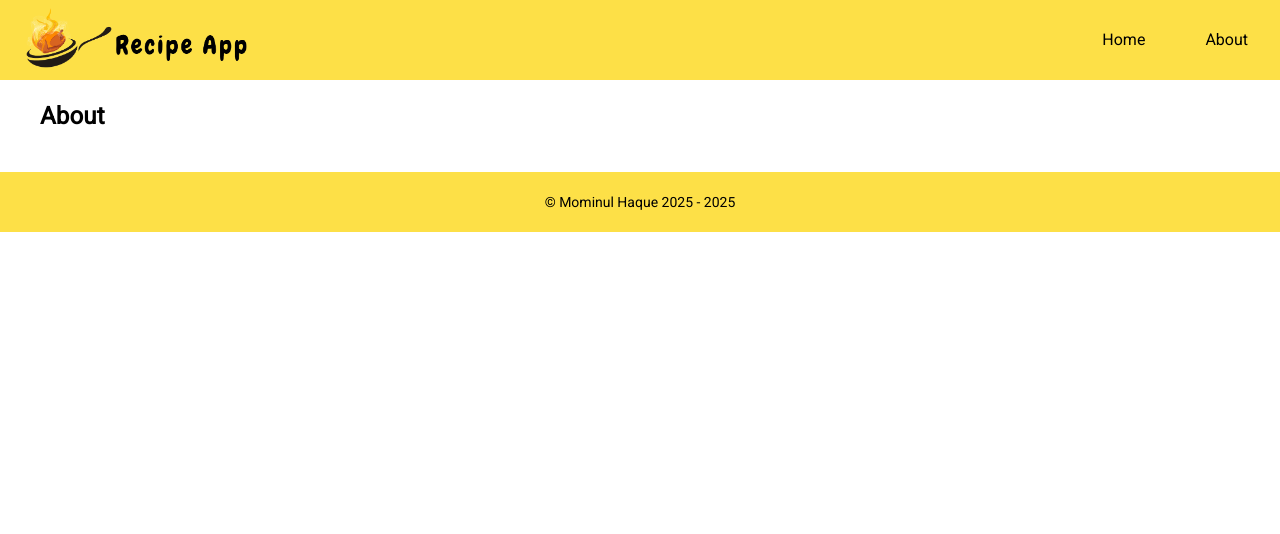
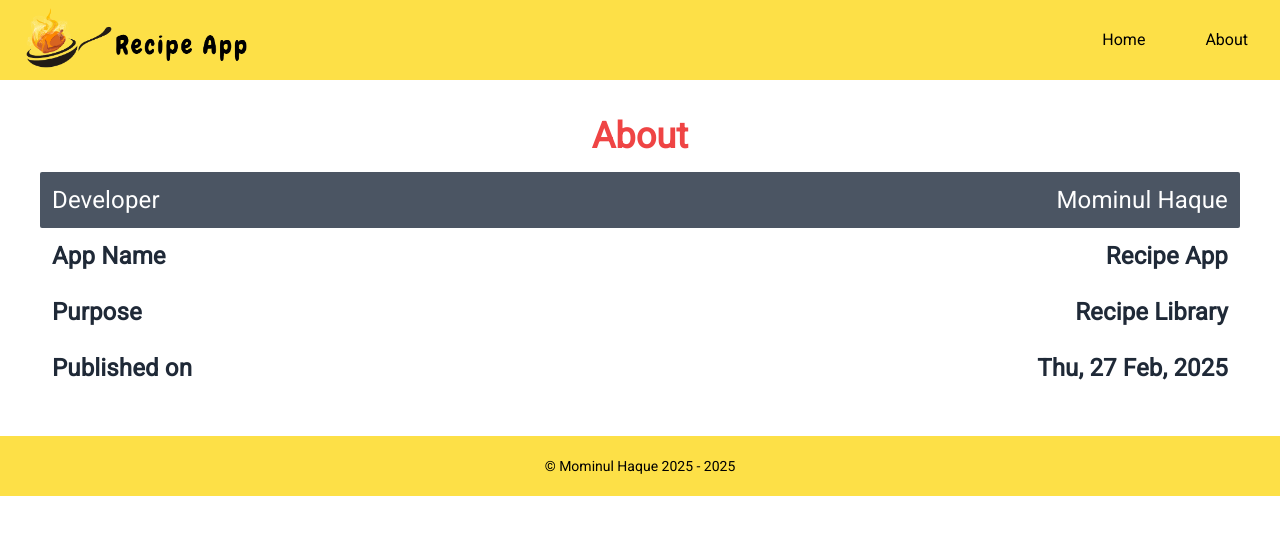
Before and after one commit to mh-sagar74/Recipe-App, a Next.js app: page /about in a window 1280 px wide. Shown: the top 534 px of the page. Built offline with nearby package versions, Linux system fonts and the light colour scheme.

Commit message:
completed about page

```diff
--- a/app/about/page.js
+++ b/app/about/page.js
@@ -1,11 +1,39 @@
 import { Box, Typography } from "@mui/material";
+import Link from "next/link";
 
 export default function page() {
   return (
     <Box>
-      <Typography>
-        <span className="text-2xl font-semibold">About</span>
+      <Typography className="text-center p-4">
+        <span className="text-4xl font-semibold text-red-500">About</span>
       </Typography>
+      <Box>
+        <Typography className="flex justify-between bg-gray-600 text-white p-3 rounded-sm">
+          <span className="text-2xl">Developer</span>
+          <span className="text-2xl">
+            <Link
+              href={
+                "https://www.linkedin.com/in/mominul-haque-sagar-3a270123a?utm_source=share&utm_campaign=share_via&utm_content=profile&utm_medium=android_app"
+              }
+              target="_blank"
+            >
+              Mominul Haque
+            </Link>
+          </span>
+        </Typography>
+        <Typography className="flex justify-between p-3 rounded-sm text-gray-800">
+          <span className="text-2xl font-semibold">App Name</span>
+          <span className="text-2xl font-semibold">Recipe App</span>
+        </Typography>
+        <Typography className="flex justify-between p-3 rounded-sm text-gray-800">
+          <span className="text-2xl font-semibold">Purpose</span>
+          <span className="text-2xl font-semibold">Recipe Library</span>
+        </Typography>
+        <Typography className="flex justify-between p-3 rounded-sm text-gray-800">
+          <span className="text-2xl font-semibold">Published on</span>
+          <span className="text-2xl font-semibold">Thu, 27 Feb, 2025</span>
+        </Typography>
+      </Box>
     </Box>
   );
 }
```
